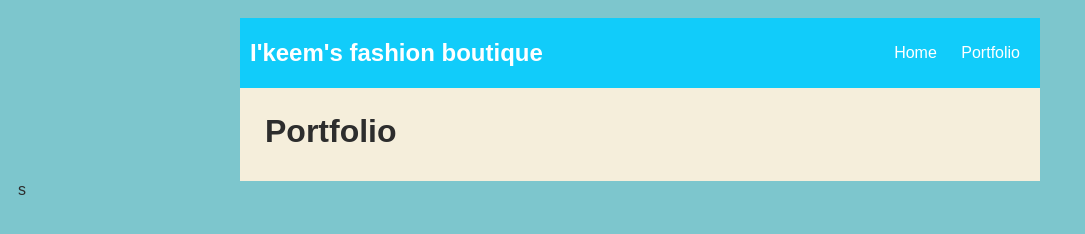
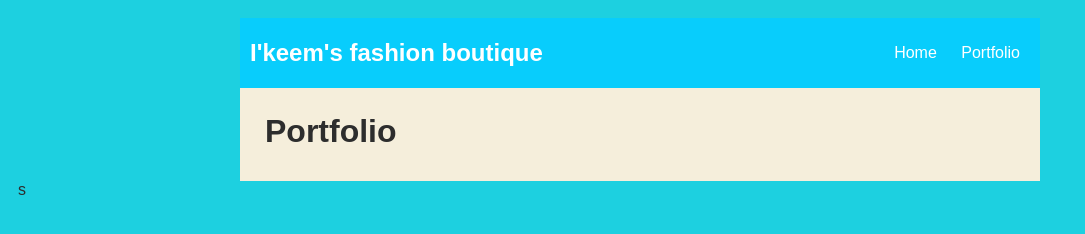
Before and after one commit to ikeem14/ikeem14.github.io, a plain HTML site: page portfolio.html in a window 1280 px wide. Shown: the whole page, without its empty margins (0-1085 px from the left). Drawn offline with nearby package versions, Linux system fonts and the light colour scheme; no server answers.

Commit message:
basic website

```diff
--- a/portfolio.html
+++ b/portfolio.html
@@ -3,7 +3,7 @@
         <title>I'keem's fashion boutique</title>
         <style type="text/css">
             body {
-                background: rgb(125, 198, 205);
+                background: rgb(29, 208, 224);
                 color: rgb(45, 45, 45);
                 padding: 10px;
                 font-family: fantasy;
```
